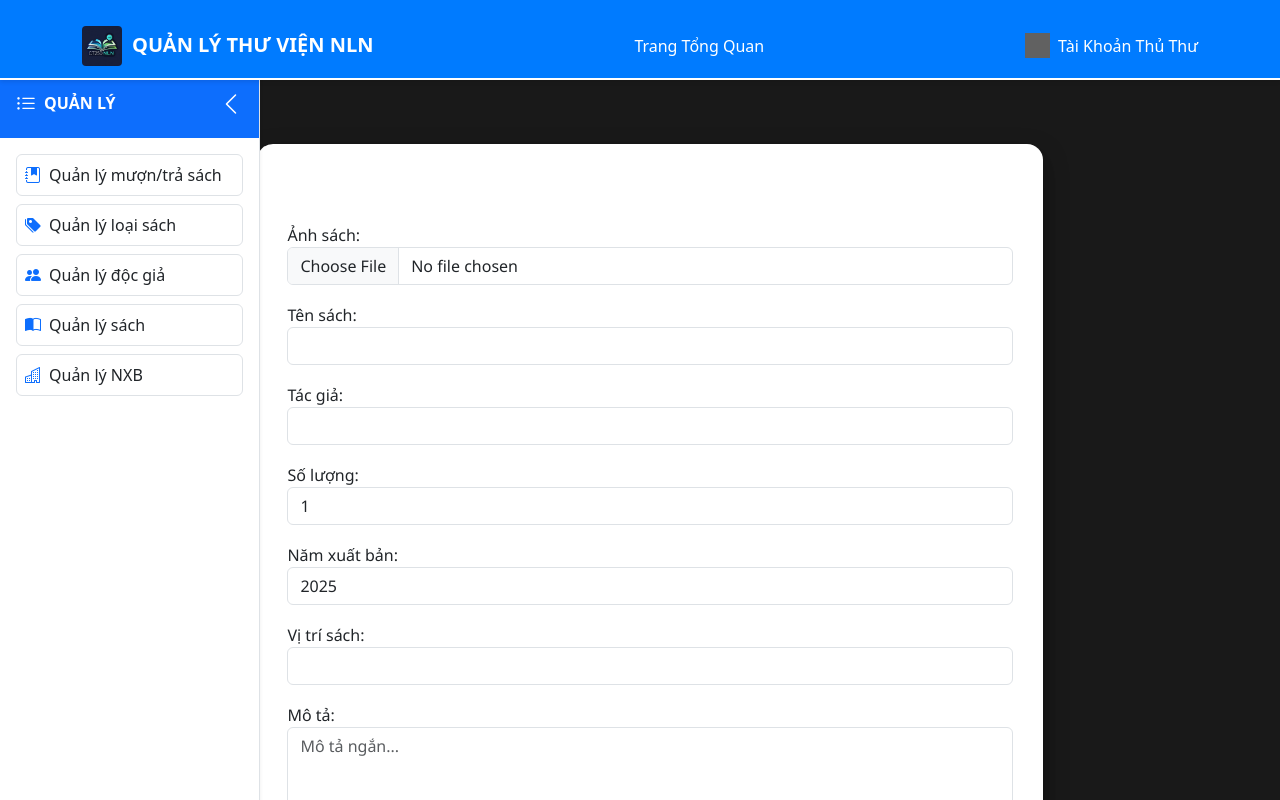
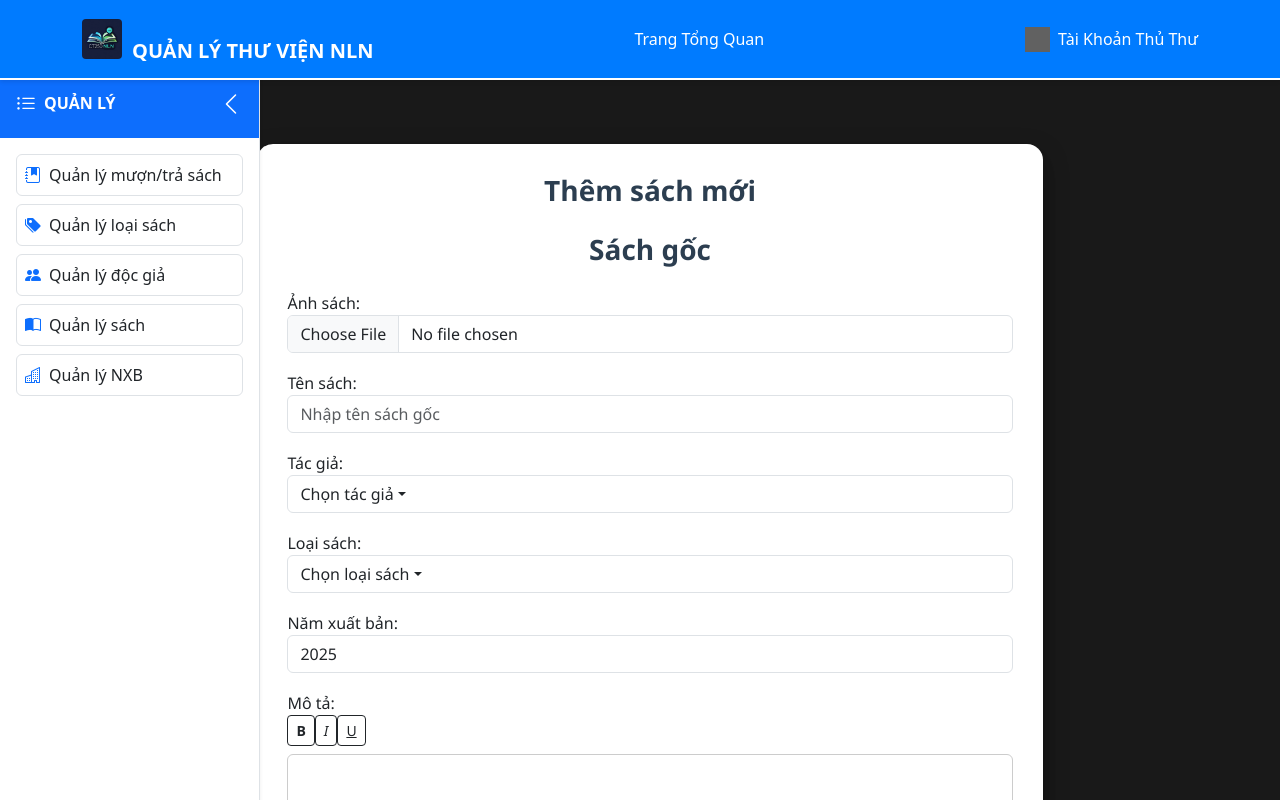
Before and after one commit to nhutb2203520/Frontend, a Vue app: page /admin/book-management/add-book in a window 1280 px wide. Built offline with nearby package versions, Linux system fonts and the light colour scheme; grey boxes are pictures that could not be loaded.

Commit message:
update AddBook

```diff
--- a/src/components/Admin/AddBook.vue
+++ b/src/components/Admin/AddBook.vue
@@ -1,12 +1,13 @@
 <template>
-  <div class="overlay d-flex">
+  <div class="overlay d-flex" ref="overlay" @click="handleClickOutside">
     <div class="flex-grow-1">
-
       <div class="container-fluid px-3">
         <div class="book-management mx-auto my-4">
           <h1 class="title">Thêm sách mới</h1>
+          <h2 class="title">Sách gốc</h2>
 
           <form class="book-form" @submit.prevent="submitBook">
+            <!-- Ảnh sách -->
             <div class="form-group">
               <label>Ảnh sách:</label>
               <input type="file" accept="image/*" @change="handleImageUpload" class="form-control" />
@@ -15,36 +16,100 @@
               </div>
             </div>
 
+            <!-- Tên sách -->
             <div class="form-group">
               <label>Tên sách:</label>
-              <input type="text" v-model="book.name" required class="form-control" />
+              <input type="text" v-model="book.name" required class="form-control" placeholder="Nhập tên sách gốc"/>
             </div>
 
-            <div class="form-group">
+            <!-- Tác giả -->
+            <div class="form-group" ref="authorGroup">
               <label>Tác giả:</label>
-              <input type="text" v-model="book.author" required class="form-control" />
+              <div class="dropdown-multi">
+                <div class="form-control dropdown-toggle" @click.stop="toggleAuthorDropdown">
+                  {{ book.authors.length ? book.authors.join(', ') : 'Chọn tác giả' }}
+                </div>
+                <div v-if="showAuthorDropdown" class="dropdown-list">
+                  <label v-for="author in authorOptions" :key="author" class="dropdown-item">
+                    <input type="checkbox" :value="author" v-model="book.authors" />
+                    <span class="circle"></span> {{ author }}
+                  </label>
+                </div>
+              </div>
             </div>
 
+            <!-- Loại sách -->
+            <div class="form-group" ref="catalogGroup">
+              <label>Loại sách:</label>
+              <div class="dropdown-multi">
+                <div class="form-control dropdown-toggle" @click.stop="toggleCatalogDropdown">
+                  {{ book.catalogs.length ? book.catalogs.join(', ') : 'Chọn loại sách' }}
+                </div>
+                <div v-if="showCatalogDropdown" class="dropdown-list">
+                  <label v-for="catalog in catalogOptions" :key="catalog" class="dropdown-item">
+                    <input type="checkbox" :value="catalog" v-model="book.catalogs" />
+                    <span class="circle"></span> {{ catalog }}
+                  </label>
+                </div>
+              </div>
+            </div>
+
+            <!-- Năm xuất bản -->
+            <div class="form-group">
+              <label>Năm xuất bản:</label>
+              <input type="number" v-model="book.year" required min="1000" max="2100" class="form-control" />
+            </div>
+
+            <!-- Mô tả -->
+            <div class="form-group">
+              <label>Mô tả:</label>
+              <div class="format-buttons mb-2">
+                <button type="button" class="btn btn-outline-dark btn-sm" @click="formatText('bold')"><b>B</b></button>
+                <button type="button" class="btn btn-outline-dark btn-sm" @click="formatText('italic')"><i>I</i></button>
+                <button type="button" class="btn btn-outline-dark btn-sm" @click="formatText('underline')"><u>U</u></button>
+              </div>
+              <div
+                ref="descriptionEditor"
+                class="editable-area"
+                contenteditable="true"
+                @input="updateDescription"
+              ></div>
+            </div>
+
+            <h2 class="title">Sách Copy</h2>
+          <!-- Tên sách COPY-->
+            <div class="form-group">
+              <label>Tên sách copy:</label>
+              <input type="text" v-model="book.name" required class="form-control" placeholder="Nhập tên sách copy." />
+            </div>
+
+            <!-- Nhà xuất bản -->
+            <div class="form-group">
+              <label>Nhà xuất bản:</label>
+              <select v-model="book.publisher" class="form-control">
+                <option disabled value="">-- Chọn NXB --</option>
+                <option v-for="publisher in publisherOptions" :key="publisher" :value="publisher">
+                  {{ publisher }}
+                </option>
+              </select>
+            </div>
+
+            <!-- Số lượng -->
             <div class="form-group">
               <label>Số lượng:</label>
               <input type="number" v-model="book.quantity" required min="1" class="form-control" />
             </div>
 
+            <!-- Vị trí sách -->
             <div class="form-group">
-              <label>Năm xuất bản:</label>
-              <input type="number" v-model="book.year" required min="1000" max="2100" class="form-control" />
+              <label>Vị trí sách:</label>
+              <select v-model="book.location" class="form-control">
+                <option disabled value="">-- Chọn vị trí --</option>
+                <option v-for="loc in locationOptions" :key="loc" :value="loc">{{ loc }}</option>
+              </select>
             </div>
 
-            <div class="form-group">
-              <label>Vị trí sách:</label>
-              <input type="text" v-model="book.location" required class="form-control" />
-            </div>
-
-            <div class="form-group">
-              <label>Mô tả:</label>
-              <textarea v-model="book.description" rows="4" placeholder="Mô tả ngắn..." class="form-control"></textarea>
-            </div>
-
+            <!-- Nút -->
             <div class="button-group d-flex flex-wrap justify-content-center gap-3 mt-4">
               <button type="button" class="cancel-btn" @click="cancelAdd">❌ Hủy</button>
               <button type="submit" class="add-btn">📚 Thêm sách</button>
@@ -57,23 +122,28 @@
 </template>
 
 <script>
-
-
 export default {
   name: "AddBook",
-  components: { },
   data() {
     return {
       previewImage: null,
+      showAuthorDropdown: false,
+      showCatalogDropdown: false,
       book: {
         name: "",
-        author: "",
+        authors: [],
+        catalogs: [],
+        year: new Date().getFullYear(),
+        description: "",
+        publisher: "",
         quantity: 1,
-        year: new Date().getFullYear(),
         location: "",
-        description: "",
         image: null,
       },
+      authorOptions: ["Nguyễn Nhật Ánh", "Trịnh Hữu Tuệ", "J.K. Rowling", "Stephen King"],
+      catalogOptions: ["Văn học", "Khoa học", "Thiếu nhi", "Lập trình", "Lịch sử"],
+      publisherOptions: ["NXB Kim Đồng", "NXB Trẻ", "NXB Giáo Dục", "NXB Lao Động"],
+      locationOptions: ["Tầng 1 - Kệ A", "Tầng 2 - Kệ B", "Tầng 3 - Kệ C"],
     };
   },
   methods: {
@@ -84,13 +154,36 @@ export default {
         this.previewImage = URL.createObjectURL(file);
       }
     },
+    formatText(command) {
+      document.execCommand(command, false, null);
+      this.updateDescription();
+    },
+    updateDescription() {
+      this.book.description = this.$refs.descriptionEditor.innerHTML;
+    },
+    toggleAuthorDropdown() {
+      this.showAuthorDropdown = !this.showAuthorDropdown;
+      this.showCatalogDropdown = false;
+    },
+    toggleCatalogDropdown() {
+      this.showCatalogDropdown = !this.showCatalogDropdown;
+      this.showAuthorDropdown = false;
+    },
+    handleClickOutside(event) {
+      if (this.showAuthorDropdown && !this.$refs.authorGroup.contains(event.target)) {
+        this.showAuthorDropdown = false;
+      }
+      if (this.showCatalogDropdown && !this.$refs.catalogGroup.contains(event.target)) {
+        this.showCatalogDropdown = false;
+      }
+    },
     submitBook() {
-      console.log("📦 Sách đã được thêm:", this.book);
+      console.log("📘 Thêm sách:", this.book);
       alert("✅ Thêm sách thành công!");
       this.$router.push("/admin/book-management");
     },
     cancelAdd() {
-      if (confirm("Bạn có chắc chắn muốn hủy thêm sách và quay lại không?")) {
+      if (confirm("Bạn có chắc chắn muốn hủy?")) {
         this.$router.push("/admin/book-management");
       }
     },
@@ -98,22 +191,19 @@ export default {
 };
 </script>
 
-<style >
+<style scoped>
 .overlay {
   position: fixed;
   top: 0;
   left: 0;
   width: 100vw;
   height: 100vh;
-  background: rgba(20, 20, 20, 0.263)  ;
+  background: rgba(20, 20, 20, 0.263);
   overflow-y: auto;
   padding: 120px 20px 20px;
   z-index: 1;
 }
-
-
 .book-management {
-
   width: 65%;
   max-width: 65%;
   background: #fff;
@@ -123,24 +213,20 @@ export default {
   font-family: 'Segoe UI', sans-serif;
   z-index: 2;
 }
-
 .title {
   text-align: center;
   font-size: 28px;
   margin-bottom: 25px;
   color: #2c3e50;
 }
-
 .form-group {
   margin-bottom: 18px;
 }
-
 .preview-img img {
   max-width: 200px;
   border-radius: 8px;
   border: 1px solid #ddd;
 }
-
 .button-group .add-btn,
 .button-group .cancel-btn {
   padding: 12px 25px;
@@ -151,7 +237,6 @@ export default {
   border: none;
   transition: 0.3s;
 }
-
 .add-btn {
   background-color: #27ae60;
   color: white;
@@ -159,7 +244,6 @@ export default {
 .add-btn:hover {
   background-color: #219150;
 }
-
 .cancel-btn {
   background-color: #e74c3c;
   color: white;
@@ -167,21 +251,67 @@ export default {
 .cancel-btn:hover {
   background-color: #c0392b;
 }
+.dropdown-multi {
+  position: relative;
+}
+.dropdown-toggle {
+  cursor: pointer;
+}
+.dropdown-list {
+  position: absolute;
+  z-index: 1000;
+  background: white;
+  border: 1px solid #ccc;
+  width: 100%;
+  overflow-y: auto;
+  margin-top: 4px;
+  border-radius: 6px;
+  box-shadow: 0 2px 6px rgba(0, 0, 0, 0.1);
+  max-height: 540px;
+}
+.dropdown-item {
+  display: flex;
+  align-items: center;
+  padding: 6px 10px;
+  cursor: pointer;
+}
+.dropdown-item:hover {
+  background: #f2f2f2;
+}
+.dropdown-item input[type="checkbox"] {
+  margin-right: 10px;
+}
+.circle {
+  display: inline-block;
+  width: 10px;
+  height: 10px;
+  border: 2px solid #888;
+  border-radius: 50%;
+  margin-right: 8px;
+}
+.editable-area {
+  min-height: 150px;
+  border: 1px solid #ccc;
+  border-radius: 6px;
+  padding: 8px;
+  white-space: pre-wrap;
+  word-wrap: break-word;
+  line-height: 1.5;
+  outline: none;
+  background-color: #fff;
+}
 
 @media (max-width: 768px) {
   .book-management {
     padding: 20px;
     border-radius: 12px;
   }
-
   .title {
     font-size: 22px;
   }
-
   .button-group {
     flex-direction: column;
   }
-
   .button-group .add-btn,
   .button-group .cancel-btn {
     width: 100%;
--- a/src/components/Client/Footer.vue
+++ b/src/components/Client/Footer.vue
@@ -1,7 +1,7 @@
 <template>
   <footer class="footer-wrapper">
     <div class="footer-header">
-      <h2>QUẢN LÝ THƯ VIỆN NLN</h2>
+      <h2>QUẢN LÝ MƯỢN TRẢ SÁCH PTW</h2>
     </div>
 
     <div class="footer-icons">
```
